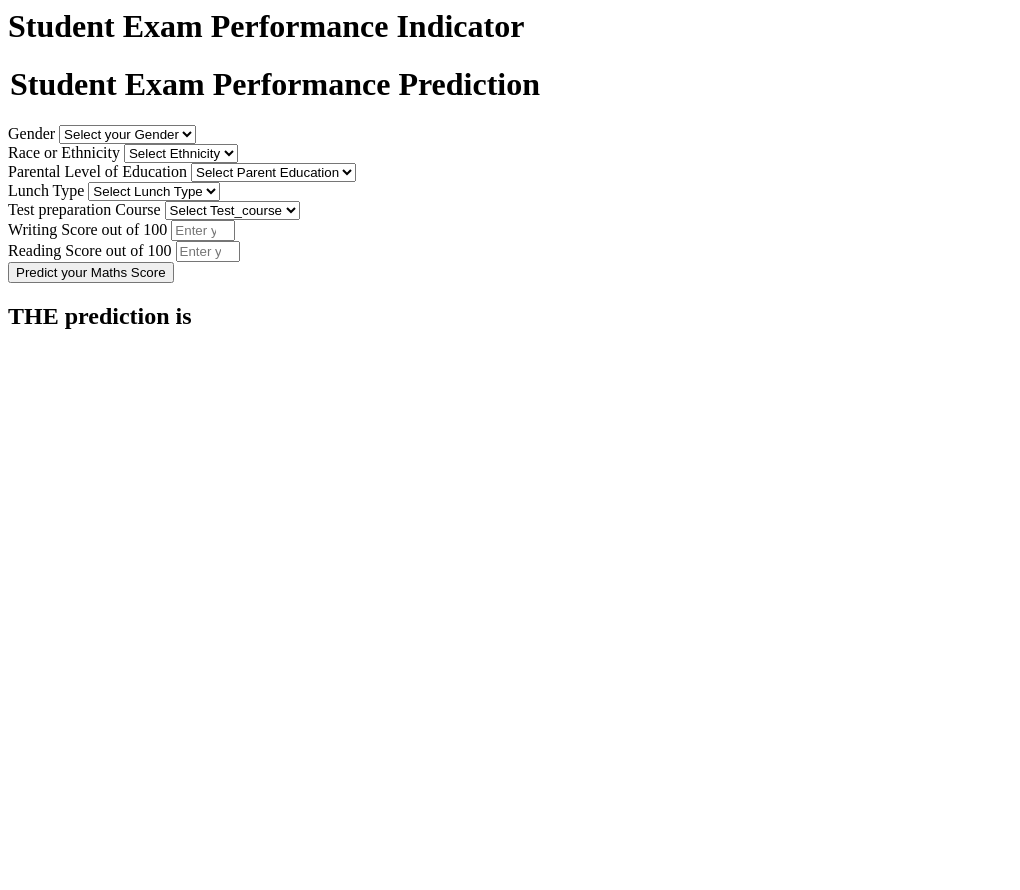
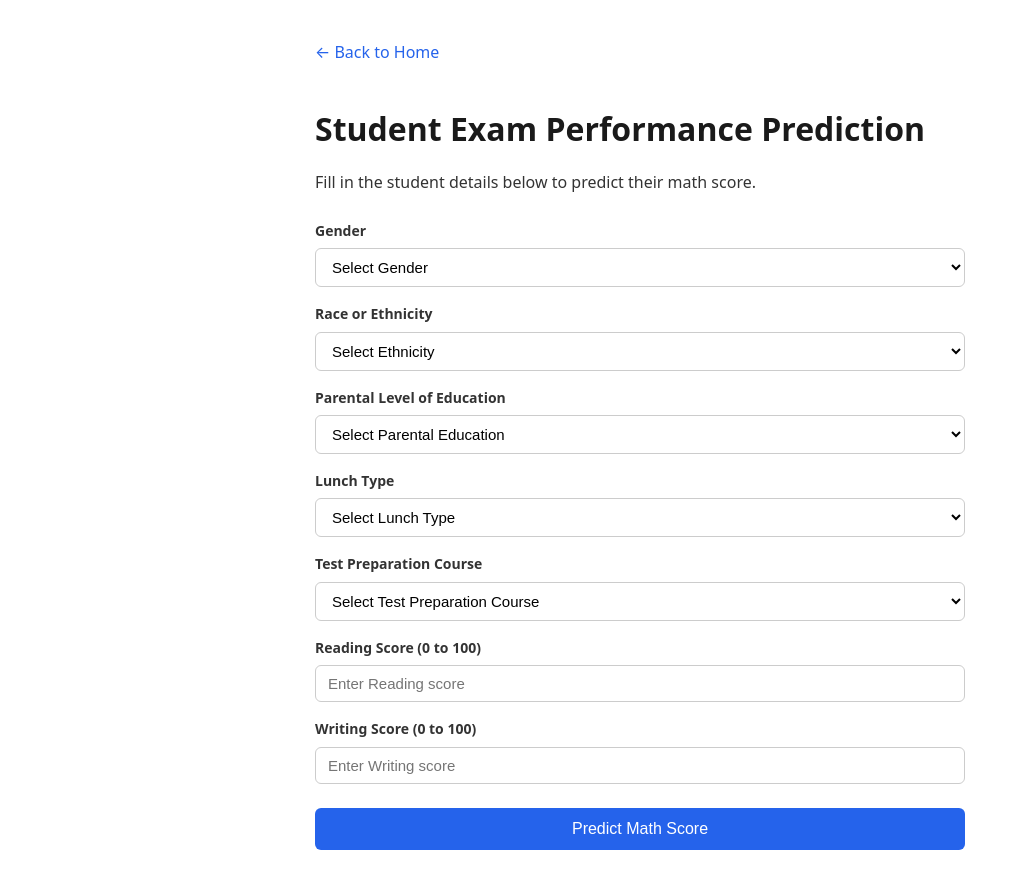
Before and after one commit to abhed8604/mlproject, a Flask app: page /predictdata in a window 1280 px wide. Shown: the whole page, without its empty margins (0-1020 px from the left). Before the commit the page ends 329 px from the top, so only its background shows below. Run offline with Flask 3, Linux system fonts and the light colour scheme.

Commit message:
html added

```diff
--- a/templates/home.html
+++ b/templates/home.html
@@ -1,111 +1,175 @@
-<html>
+<!DOCTYPE html>
+<html lang="en">
+<head>
+    <meta charset="UTF-8">
+    <meta name="viewport" content="width=device-width, initial-scale=1.0">
+    <title>Student Exam Performance Prediction</title>
+    <style>
+        body {
+            font-family: system-ui, -apple-system, BlinkMacSystemFont, 'Segoe UI', Roboto, sans-serif;
+            max-width: 650px;
+            margin: 40px auto;
+            padding: 0 20px;
+            color: #333;
+            line-height: 1.6;
+        }
+        header {
+            margin-bottom: 24px;
+        }
+        h1 {
+            color: #1a1a1a;
+            margin-bottom: 8px;
+        }
+        .back-link {
+            display: inline-block;
+            margin-bottom: 16px;
+            color: #2563eb;
+            text-decoration: none;
+        }
+        .back-link:hover {
+            text-decoration: underline;
+        }
+        form {
+            display: flex;
+            flex-direction: column;
+            gap: 16px;
+        }
+        .form-group {
+            display: flex;
+            flex-direction: column;
+            gap: 6px;
+        }
+        label {
+            font-weight: 600;
+            font-size: 14px;
+        }
+        select, input[type="number"] {
+            padding: 9px 12px;
+            font-size: 15px;
+            border: 1px solid #ccc;
+            border-radius: 6px;
+            background-color: #fff;
+            outline: none;
+            box-sizing: border-box;
+            width: 100%;
+        }
+        select:focus, input[type="number"]:focus {
+            border-color: #2563eb;
+        }
+        button[type="submit"] {
+            padding: 12px 20px;
+            font-size: 16px;
+            font-weight: 500;
+            color: #fff;
+            background-color: #2563eb;
+            border: none;
+            border-radius: 6px;
+            cursor: pointer;
+            margin-top: 8px;
+        }
+        button[type="submit"]:hover {
+            background-color: #1d4ed8;
+        }
+        .result-box {
+            margin-top: 24px;
+            padding: 16px;
+            background-color: #f0fdf4;
+            border: 1px solid #bbf7d0;
+            border-radius: 6px;
+        }
+        .result-box h2 {
+            margin: 0 0 8px 0;
+            color: #166534;
+            font-size: 18px;
+        }
+        .result-box p {
+            margin: 0;
+            font-size: 20px;
+            font-weight: bold;
+            color: #15803d;
+        }
+    </style>
+</head>
 <body>
-    <div class="login">
-       <h1>Student Exam Performance Indicator</h1>
+    <header>
+        <a href="{{ url_for('index') }}" class="back-link">&larr; Back to Home</a>
+        <h1>Student Exam Performance Prediction</h1>
+        <p>Fill in the student details below to predict their math score.</p>
+    </header>
 
-       <form action="{{ url_for('predict_datapoint')}}" method="post">
-        <h1>
-            <legend>Student Exam Performance Prediction</legend>
-        </h1>
-        <div class="mb-3">
-            <label class="form-label">Gender</label>
-            <select class="form-control" name="gender" placeholder="Enter you Gender" required>
-                <option class="placeholder" selected disabled value="">Select your Gender</option>
-                <option value="male">
-                    Male
-                </option>
-                <option value="female">
-                    Female
-                </option>
+    <main>
+        <form action="{{ url_for('predict_datapoint') }}" method="post">
+            <div class="form-group">
+                <label for="gender">Gender</label>
+                <select id="gender" name="gender" required>
+                    <option value="" disabled selected>Select Gender</option>
+                    <option value="male">Male</option>
+                    <option value="female">Female</option>
                 </select>
             </div>
-        <div class="mb-3">
-            <label class="form-label">Race or Ethnicity</label>
-            <select class="form-control" name="ethnicity" placeholder="Enter you ethnicity" required>
-                <option class="placeholder" selected disabled value="">Select Ethnicity</option>
-                <option value="group A">
-                    Group A
-                </option>
-                <option value="group B">
-                    Group B
-                </option>
-                <option value="group C">
-                    Group C
-                </option>
-                <option value="group D">
-                    Group D
-                </option>
-                <option value="group E">
-                    Group E
-                </option>
+
+            <div class="form-group">
+                <label for="ethnicity">Race or Ethnicity</label>
+                <select id="ethnicity" name="ethnicity" required>
+                    <option value="" disabled selected>Select Ethnicity</option>
+                    <option value="group A">Group A</option>
+                    <option value="group B">Group B</option>
+                    <option value="group C">Group C</option>
+                    <option value="group D">Group D</option>
+                    <option value="group E">Group E</option>
                 </select>
             </div>
-        <div class="mb-3">
-            <label class="form-label">Parental Level of Education</label>
-            <select class="form-control" name="parental_level_of_education"
-                placeholder="Enter you Parent Education" required>
-                <option class="placeholder" selected disabled value="">Select Parent Education</option>
-                <option value="associate's degree">
-                    associate's degree
-                </option>
-                <option value="bachelor's degree">
-                    bachelor's degree
-                </option>
-                <option value="high school">
-                    high school
-                </option>
-                <option value="master's degree">
-                    master's degree
-                </option>
-                <option value="some college">
-                    some college
-                </option>
-                <option value="some high school">
-                    some high school
-                </option>
+
+            <div class="form-group">
+                <label for="parental_level_of_education">Parental Level of Education</label>
+                <select id="parental_level_of_education" name="parental_level_of_education" required>
+                    <option value="" disabled selected>Select Parental Education</option>
+                    <option value="associate's degree">Associate's Degree</option>
+                    <option value="bachelor's degree">Bachelor's Degree</option>
+                    <option value="high school">High School</option>
+                    <option value="master's degree">Master's Degree</option>
+                    <option value="some college">Some College</option>
+                    <option value="some high school">Some High School</option>
                 </select>
             </div>
-        <div class="mb-3">
-            <label class="form-label">Lunch Type</label>
-            <select class="form-control" name="lunch" placeholder="Enter you Lunch" required>
-                <option class="placeholder" selected disabled value="">Select Lunch Type</option>
-                <option value="free/reduced">
-                    free/reduced
-                </option>
-                <option value="standard">
-                    standard
-                </option>
+
+            <div class="form-group">
+                <label for="lunch">Lunch Type</label>
+                <select id="lunch" name="lunch" required>
+                    <option value="" disabled selected>Select Lunch Type</option>
+                    <option value="standard">Standard</option>
+                    <option value="free/reduced">Free / Reduced</option>
                 </select>
             </div>
-        <div class="mb-3">
-            <label class="form-label">Test preparation Course</label>
-            <select class="form-control" name="test_preparation_course" placeholder="Enter you Course"
-                required>
-                <option class="placeholder" selected disabled value="">Select Test_course</option>
-                <option value="none">
-                    None
-                </option>
-                <option value="completed">
-                    Completed
-                </option>
+
+            <div class="form-group">
+                <label for="test_preparation_course">Test Preparation Course</label>
+                <select id="test_preparation_course" name="test_preparation_course" required>
+                    <option value="" disabled selected>Select Test Preparation Course</option>
+                    <option value="none">None</option>
+                    <option value="completed">Completed</option>
                 </select>
             </div>
-        <div class="mb-3">
-            <label class="form-label">Writing Score out of 100</label>
-            <input class="form-control" type="number" name="reading_score"
-                placeholder="Enter your Reading score" min='0' max='100' />
+
+            <div class="form-group">
+                <label for="reading_score">Reading Score (0 to 100)</label>
+                <input type="number" id="reading_score" name="writing_score" min="0" max="100" placeholder="Enter Reading score" required>
             </div>
-        <div class="mb-3">
-            <label class="form-label">Reading Score out of 100</label>
-            <input class="form-control" type="number" name="writing_score"
-                placeholder="Enter your Reading Score" min='0' max='100' />
+
+            <div class="form-group">
+                <label for="writing_score">Writing Score (0 to 100)</label>
+                <input type="number" id="writing_score" name="reading_score" min="0" max="100" placeholder="Enter Writing score" required>
             </div>
-        <div class="mb-3">
-            <input class="btn btn-primary" type="submit" value="Predict your Maths Score" required />
-        </div>
+
+            <button type="submit">Predict Math Score</button>
         </form>
-    <h2>
-       THE  prediction is {{results}}
-    </h2>
-   <body>
+
+        {% if results is defined and results is not none %}
+        <section class="result-box">
+            <h2>Prediction Result</h2>
+            <p>Predicted Math Score: {{ results }}</p>
+        </section>
+        {% endif %}
+    </main>
+</body>
 </html>
```
Also changed, not shown: templates/index.html (+66 -1 lines), README.md. Lines whose indentation alone changed are shown as unchanged.
